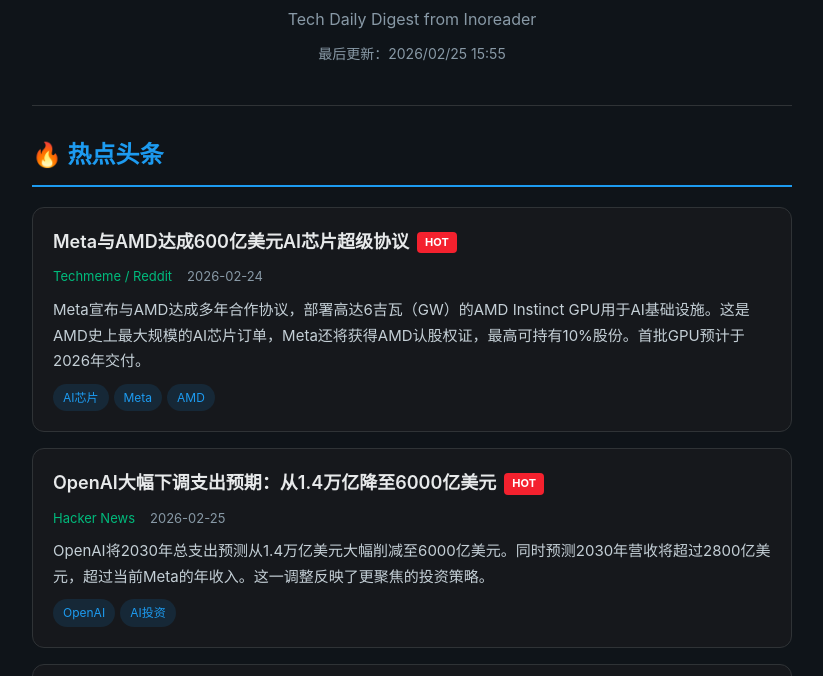
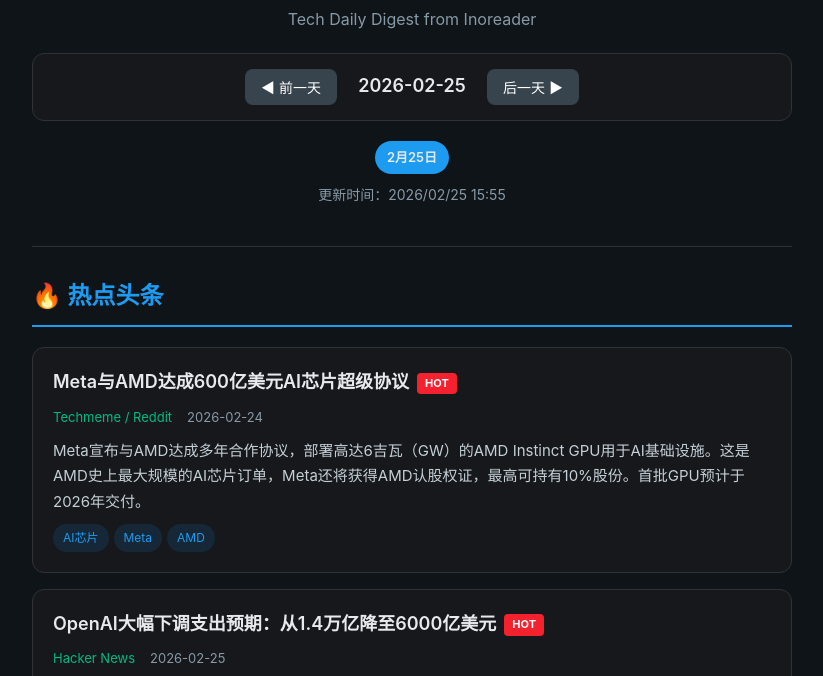
Before and after one commit to mutjan/x-reader, a plain HTML site: page index.html in a window 1280 px wide. Shown: the part 114-790 px from the top of the page, without its empty margins (228-1051 px from the left). Drawn offline with Linux system fonts and the light colour scheme.

Commit message:
Update: 添加日期切换功能，支持历史数据查看

```diff
--- a/index.html
+++ b/index.html
@@ -44,6 +44,66 @@
             font-size: 14px;
             margin-top: 10px;
         }
+
+        /* 日期切换器 */
+        .date-selector {
+            display: flex;
+            align-items: center;
+            justify-content: center;
+            gap: 15px;
+            margin: 20px 0;
+            padding: 15px;
+            background: #16181c;
+            border-radius: 12px;
+            border: 1px solid #2f3336;
+        }
+        .date-btn {
+            background: #1d9bf0;
+            color: white;
+            border: none;
+            padding: 8px 16px;
+            border-radius: 8px;
+            cursor: pointer;
+            font-size: 14px;
+            transition: background 0.2s;
+        }
+        .date-btn:hover {
+            background: #1a8cd8;
+        }
+        .date-btn:disabled {
+            background: #38444d;
+            cursor: not-allowed;
+        }
+        .current-date {
+            font-size: 18px;
+            font-weight: 600;
+            color: #e7e9ea;
+            min-width: 120px;
+            text-align: center;
+        }
+        .date-list {
+            display: flex;
+            gap: 8px;
+            flex-wrap: wrap;
+            justify-content: center;
+            margin-top: 10px;
+        }
+        .date-chip {
+            padding: 6px 12px;
+            background: #2f3336;
+            border-radius: 20px;
+            font-size: 13px;
+            cursor: pointer;
+            transition: all 0.2s;
+        }
+        .date-chip:hover {
+            background: #1d9bf0;
+        }
+        .date-chip.active {
+            background: #1d9bf0;
+            font-weight: 600;
+        }
+
         .section {
             margin-bottom: 40px;
         }
@@ -143,12 +203,8 @@
             border-top: 1px solid #2f3336;
             margin-top: 40px;
         }
-        .rss-link {
-            color: #1d9bf0;
-            text-decoration: none;
-        }
-        .rss-link:hover {
-            text-decoration: underline;
+        .hidden {
+            display: none;
         }
     </style>
 </head>
@@ -157,13 +213,23 @@
         <header>
             <h1>📰 每日科技新闻摘要</h1>
             <p class="subtitle">Tech Daily Digest from Inoreader</p>
-            <p class="update-time">最后更新：<span id="updateTime">加载中...</span></p>
+
+            <!-- 日期切换器 -->
+            <div class="date-selector">
+                <button class="date-btn" onclick="changeDate(-1)" id="prevBtn">◀ 前一天</button>
+                <span class="current-date" id="currentDate">加载中...</span>
+                <button class="date-btn" onclick="changeDate(1)" id="nextBtn">后一天 ▶</button>
+            </div>
+
+            <div class="date-list" id="dateList"></div>
+
+            <p class="update-time">更新时间：<span id="updateTime">--</span></p>
         </header>
 
         <main id="content">
             <div class="loading">
                 <div class="spinner"></div>
-                <p style="margin-top: 15px; color: #8899a6;">正在加载今日新闻...</p>
+                <p style="margin-top: 15px; color: #8899a6;">正在加载新闻...</p>
             </div>
         </main>
 
@@ -174,8 +240,9 @@
     </div>
 
     <script>
-        // 新闻数据 - 将被定时任务自动替换
-        const NEWS_DATA = {
+        // 历史新闻数据 - 按日期索引
+        const NEWS_ARCHIVE = {
+            "2026-02-25": {
                 "date": "2026-02-25",
                 "updateTime": "2026-02-25 15:55",
                 "hot": [
@@ -282,9 +349,31 @@
                         "tags": ["政策", "海南", "AI"]
                     }
                 ]
+            }
         };
 
+        // 当前显示的日期
+        let currentDate = getLatestDate();
+
+        function getLatestDate() {
+            const dates = Object.keys(NEWS_ARCHIVE).sort();
+            return dates[dates.length - 1] || new Date().toISOString().split('T')[0];
+        }
+
+        function getAllDates() {
+            return Object.keys(NEWS_ARCHIVE).sort().reverse();
+        }
+
+        function formatDate(dateStr) {
+            const date = new Date(dateStr);
+            return date.toLocaleDateString('zh-CN', {
+                month: 'short',
+                day: 'numeric'
+            });
+        }
+
         function formatTime(dateStr) {
+            if (!dateStr) return '--';
             const date = new Date(dateStr);
             return date.toLocaleString('zh-CN', {
                 year: 'numeric',
@@ -293,6 +382,43 @@
                 hour: '2-digit',
                 minute: '2-digit'
             });
+        }
+
+        function renderDateList() {
+            const dateList = document.getElementById('dateList');
+            const dates = getAllDates();
+
+            dateList.innerHTML = dates.map(date => `
+                <span class="date-chip ${date === currentDate ? 'active' : ''}"
+                      onclick="selectDate('${date}')"
+                      title="${date}">
+                    ${formatDate(date)}
+                </span>
+            `).join('');
+        }
+
+        function selectDate(date) {
+            currentDate = date;
+            render();
+        }
+
+        function changeDate(direction) {
+            const dates = getAllDates().sort();
+            const currentIndex = dates.indexOf(currentDate);
+            const newIndex = currentIndex + direction;
+
+            if (newIndex >= 0 && newIndex < dates.length) {
+                currentDate = dates[newIndex];
+                render();
+            }
+        }
+
+        function updateButtons() {
+            const dates = getAllDates().sort();
+            const currentIndex = dates.indexOf(currentDate);
+
+            document.getElementById('prevBtn').disabled = currentIndex <= 0;
+            document.getElementById('nextBtn').disabled = currentIndex >= dates.length - 1;
         }
 
         function renderNewsItem(item, isHot = false) {
@@ -327,26 +453,36 @@
 
         function render() {
             const content = document.getElementById('content');
+            const currentDateEl = document.getElementById('currentDate');
             const updateTime = document.getElementById('updateTime');
 
-            updateTime.textContent = formatTime(NEWS_DATA.updateTime);
+            // 获取当前日期的数据
+            const newsData = NEWS_ARCHIVE[currentDate];
 
-            if (!NEWS_DATA.hot.length && !NEWS_DATA.tech.length && !NEWS_DATA.ai.length && !NEWS_DATA.business.length) {
+            // 更新日期显示
+            currentDateEl.textContent = currentDate;
+            renderDateList();
+            updateButtons();
+
+            if (!newsData) {
                 content.innerHTML = `
                     <div class="empty-state">
                         <p style="font-size: 48px; margin-bottom: 20px;">📭</p>
-                        <p>暂无今日新闻数据</p>
-                        <p style="margin-top: 10px; font-size: 14px;">请稍后再试，或联系管理员更新</p>
+                        <p>暂无 ${currentDate} 的新闻数据</p>
+                        <p style="margin-top: 10px; font-size: 14px;">请选择其他日期</p>
                     </div>
                 `;
+                updateTime.textContent = '--';
                 return;
             }
 
+            updateTime.textContent = formatTime(newsData.updateTime);
+
             content.innerHTML = `
-                ${renderSection('🔥 热点头条', NEWS_DATA.hot, true)}
-                ${renderSection('🤖 AI & 大模型', NEWS_DATA.ai)}
-                ${renderSection('💻 科技动态', NEWS_DATA.tech)}
-                ${renderSection('💼 商业资讯', NEWS_DATA.business)}
+                ${renderSection('🔥 热点头条', newsData.hot, true)}
+                ${renderSection('🤖 AI & 大模型', newsData.ai)}
+                ${renderSection('💻 科技动态', newsData.tech)}
+                ${renderSection('💼 商业资讯', newsData.business)}
             `;
         }
 
```
Lines whose indentation alone changed are shown as unchanged.
